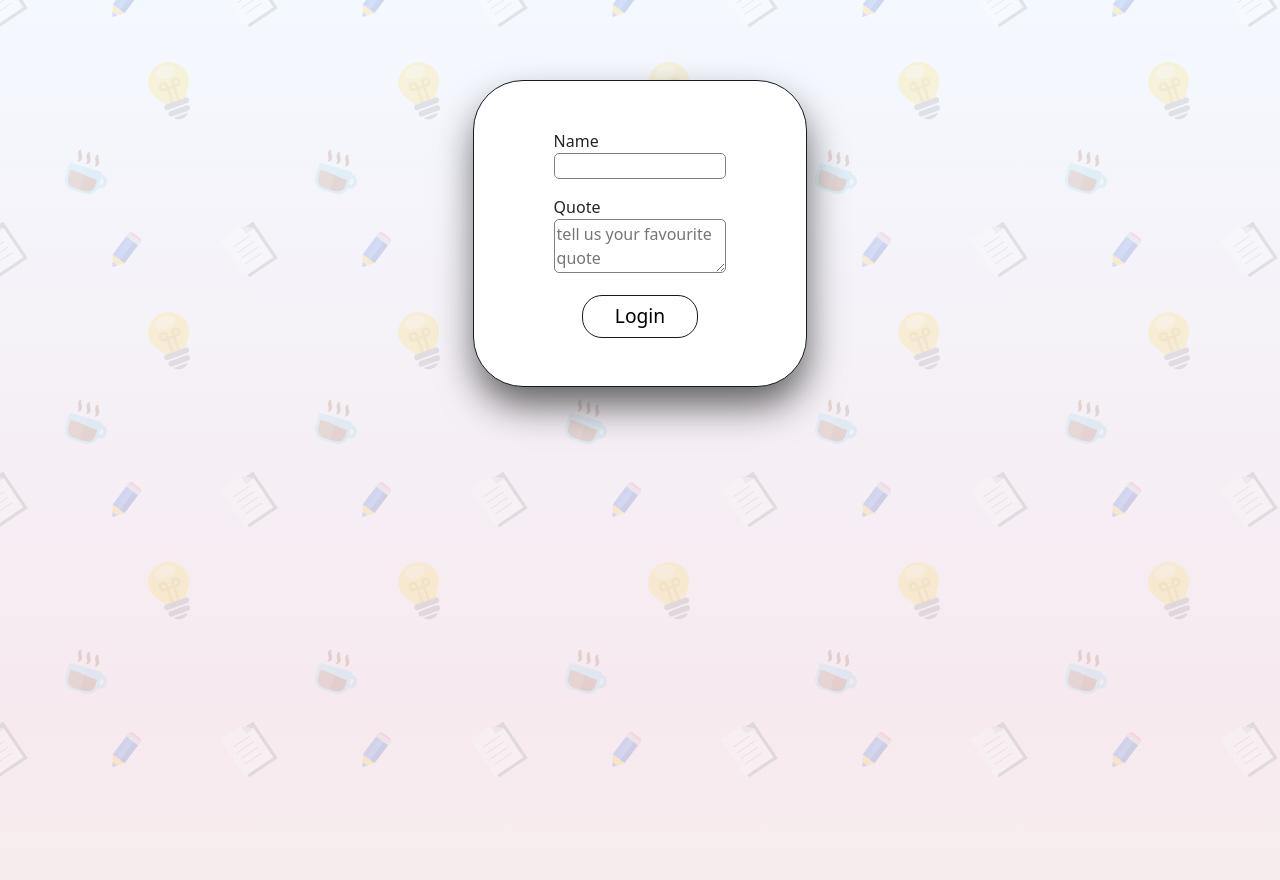
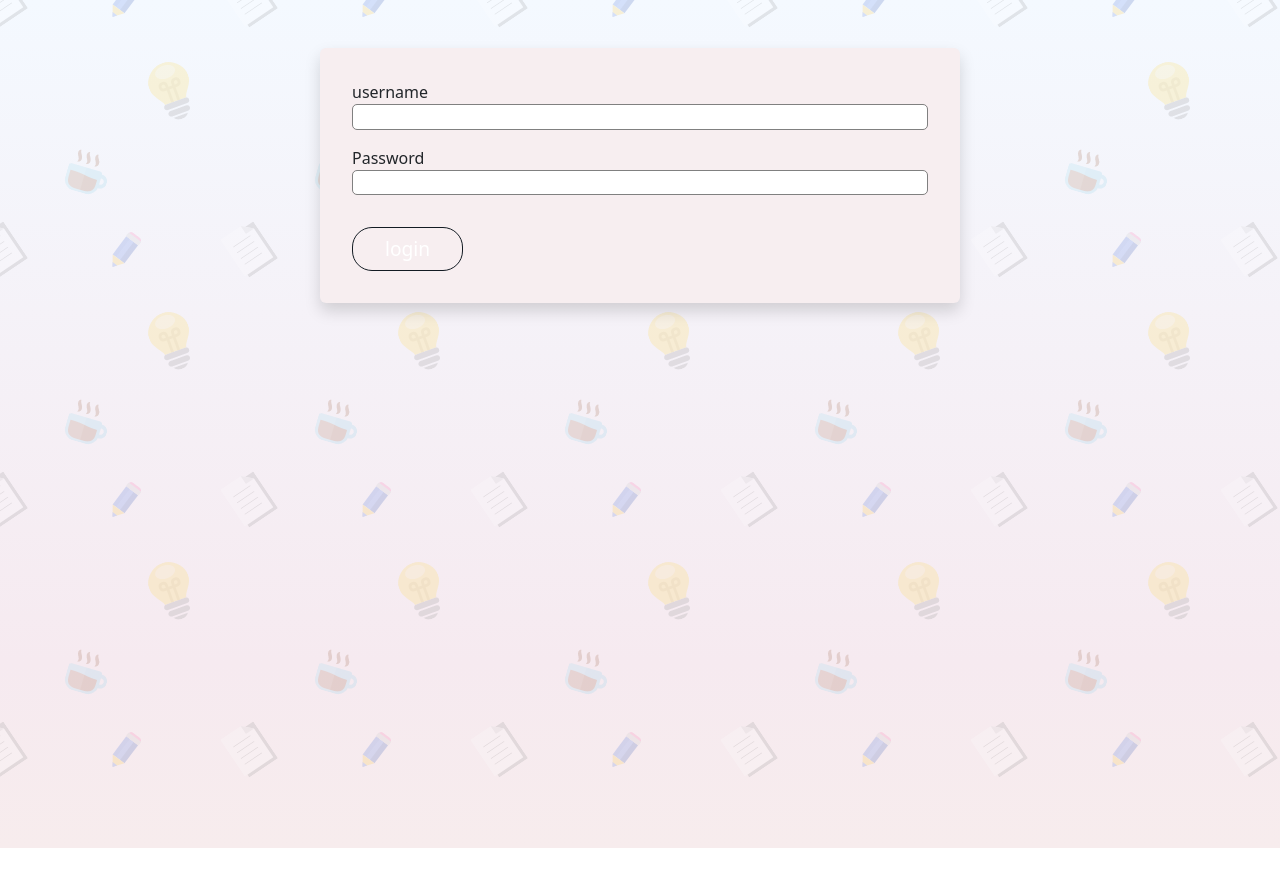
Before and after one commit to rAboegila/ToDoList_project, an Angular app: page /login in a window 1280 px wide. After the commit the page ends 848 px from the top, so only its background shows below. Built offline with nearby package versions, Linux system fonts and the light colour scheme.

Commit message:
Login Form + Register Form + Redirection

```diff
--- a/src/app/app-routing.module.ts
+++ b/src/app/app-routing.module.ts
@@ -3,12 +3,14 @@ import { RouterModule, Routes } from '@angular/router';
 import { AuthGuard } from './auth.guard';
 import { LoginComponent } from './login/login.component';
 import { NotfoundComponent } from './notfound/notfound.component';
+import { RegisterComponent } from './register/register.component';
 import { TodoDetailsComponent } from './todo-details/todo-details.component';
 import { TodosComponent } from './todos/todos.component';
 
 const routes: Routes = [
   { path: '', redirectTo:'login',  pathMatch:'full' },
   { path: 'login', component: LoginComponent },
+  { path: 'register', component: RegisterComponent },
   { path: 'todos', component: TodosComponent, canActivate: [AuthGuard] },
   { path: 'todo/:id', component: TodoDetailsComponent, canActivate: [AuthGuard] },
   { path: '**', component: NotfoundComponent }
--- a/src/app/lib.ts
+++ b/src/app/lib.ts
@@ -8,7 +8,8 @@ export interface Todo {
 
 export interface User {
     readonly id: number;
-    name: string,
+    userName: string,
     quote: string,
-    loggedIn:boolean
+    loggedIn:boolean,
+    password:string
 }
--- a/src/app/login/login.component.html
+++ b/src/app/login/login.component.html
@@ -1,12 +1,11 @@
-<div class="container">
-    <div class="center-form">
-            <label for="UserName">Name</label>
-            <input [(ngModel)]="username" type="text" required id="UserName" placeholder="">
-
-            <label for="quote">Quote</label>
-            <textarea [(ngModel)]="quote" placeholder="tell us your favourite quote"></textarea>
-            <div style="width: fit-content; margin: auto;">
-                <button type="submit" (click)="addUser()">Login</button>
-            </div>
-    </div>
-</div>
+<section class="TDForm">
+    <form class="w-50 m-auto my-5 rounded shadow" style="    background-color: #f7eef0;padding: 2rem;">
+        <div>
+            <label for="username">username</label>
+            <input class="form-control" name="username" [(ngModel)]="username" type="text" id="username" required>
+        </div>
+        <label for="password">Password</label>
+        <input class="form-control" name="password" [(ngModel)]="password" type="password" id="password" required>
+        <button class="btn btn-primary mt-3" type="submit" (click)="login()">login</button>
+    </form>
+</section>
--- a/src/app/login/login.component.ts
+++ b/src/app/login/login.component.ts
@@ -1,4 +1,5 @@
 import { Component } from '@angular/core';
+import { NgForm } from '@angular/forms';
 import { Router } from '@angular/router';
 import { UsersService } from '../users.service';
 
@@ -9,15 +10,19 @@ import { UsersService } from '../users.service';
 })
 export class LoginComponent {
   username: string = '';
-  quote: string = '';
+  password: string = '';
 
   constructor(private _UsersService: UsersService, private _router: Router) {
 
   }
-  addUser() {
-    if (this.username.trim().length && this.quote.trim().length) {
-      this._UsersService.addUser(this.username, this.quote);
-      this._router.navigate(['/', 'todos'])
-    } else alert('Please Add vallid user and quote');
-    }
+  login() {
+    if (this.username.trim().length && this.password.trim().length) {
+      const user = this._UsersService.login(this.username, this.password);
+      if (!user) {
+        alert('username and password don\'t match');
+        return;
+      }
+      this._router.navigate(['/', 'todos']);
+    } else alert('Please enter username and password');
+  }
 }
--- /dev/null
+++ b/src/app/register/register.component.html
@@ -0,0 +1,12 @@
+<section class="TDForm">
+    <form class="w-50 m-auto my-5 rounded shadow" [formGroup]="regForm" (ngSubmit)="registerUser(regForm)"
+        style="background-color: #f7eef0;padding: 2rem;">
+        <label for="username">Username</label>
+        <input class="form-control" formControlName="userName" name="userName" type="text" id="username">
+        <label for="password">Password</label>
+        <input class="form-control" formControlName="password" name="password" type="password" id="password">
+        <label for="quote">Quote</label>
+        <input class="form-control" formControlName="quote" name="quote" type="text" id="quote">
+        <button class="btn btn-primary mt-3" type="submit">login</button>
+    </form>
+</section>
--- /dev/null
+++ b/src/app/register/register.component.ts
@@ -0,0 +1,24 @@
+import { Component } from '@angular/core';
+import { FormControl, FormGroup, Validators } from '@angular/forms';
+import { Route, Router } from '@angular/router';
+import { UsersService } from '../users.service';
+
+@Component({
+  selector: 'app-register',
+  templateUrl: './register.component.html',
+  styleUrls: ['./register.component.css']
+})
+export class RegisterComponent {
+  regForm: FormGroup;
+  constructor(private _usersService: UsersService, private _router: Router) {
+    this.regForm = new FormGroup({
+      userName: new FormControl(null, [Validators.required, Validators.minLength(3)]),
+      password: new FormControl(null, [Validators.required, Validators.pattern('[a-zA-Z0-9]*'), Validators.minLength(5)]),
+      quote: new FormControl(null, [Validators.required]),
+    })
+  }
+  registerUser(regForm: FormGroup) {
+    this._usersService.addUser(regForm.value)
+    this._router.navigate(['/login'])
+  }
+}
--- a/src/app/users.service.ts
+++ b/src/app/users.service.ts
@@ -6,21 +6,33 @@ import { User } from './lib';
   providedIn: 'root'
 })
 export class UsersService {
-  users: User[] = [];
+  users: User[] = [
+    {
+      id: 1,
+      userName: 'somaya',
+      quote: 'dfdgjfklds',
+      password: '12345',
+      loggedIn: false,
+    }
+  ];
   currentUser = new BehaviorSubject('')
 
   constructor() { }
 
-  addUser(name: string, quote: string) {
-    let newId: number;
-    if (this.users.length > 0)
-      newId = this.users[this.users.length - 1].id + 1;
+  addUser(formValues: { userName: string, password: string, quote: string }) {
+    const { userName, password, quote } = formValues;
+    let newId: number = 1
+    const length = this.users.length;
+    const userID = Number(((this.users.at(length - 1))?.id));
+    if (length > 0)
+      newId = userID + 1;
     else newId = 1;
     this.users.push({
-      name,
+      userName,
       quote,
       id: newId,
-      loggedIn: true
+      password,
+      loggedIn: false
     });
   }
 
@@ -36,4 +48,14 @@ export class UsersService {
   viewUser(): User {
     return JSON.parse(this.currentUser.getValue());
   }
+
+  login(userName: string, password: string): User | null {
+    let user: User | undefined = this.users.find((ele) => ele.userName === userName && ele.password === password)
+    if (user) {
+      user.loggedIn = true;
+      return user;
+    }
+    return null
+  }
+
 }
```
Also changed, not shown: src/app/app.module.ts (+6 -3 lines), src/app/register/register.component.css (added).
